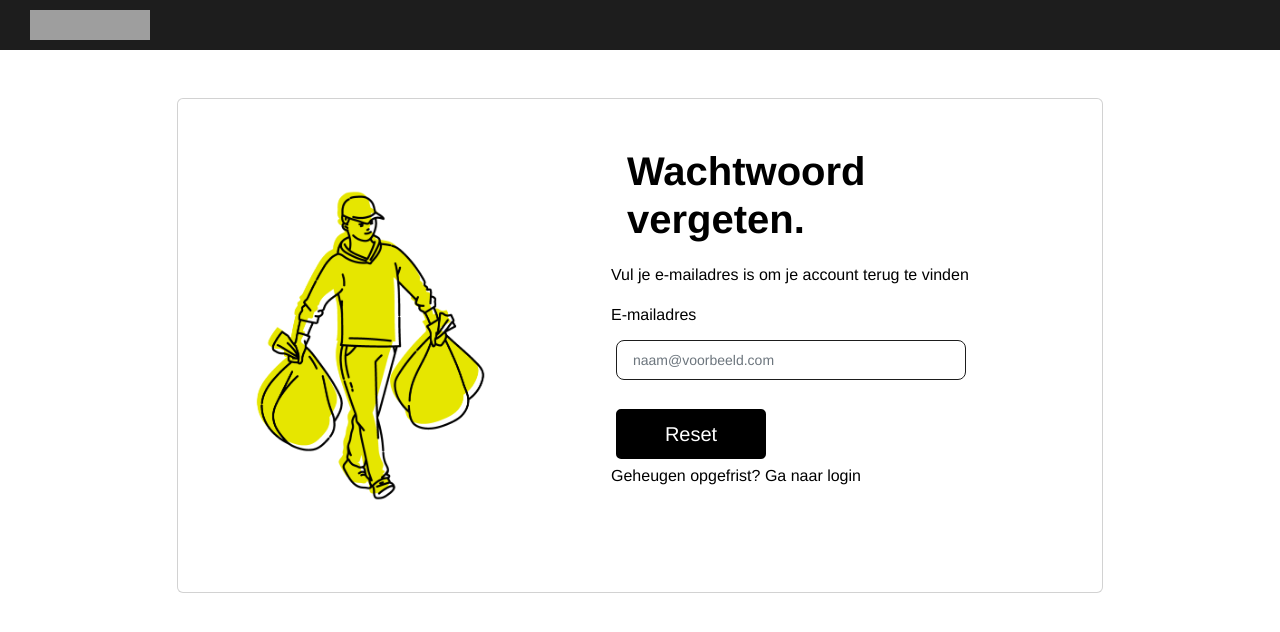
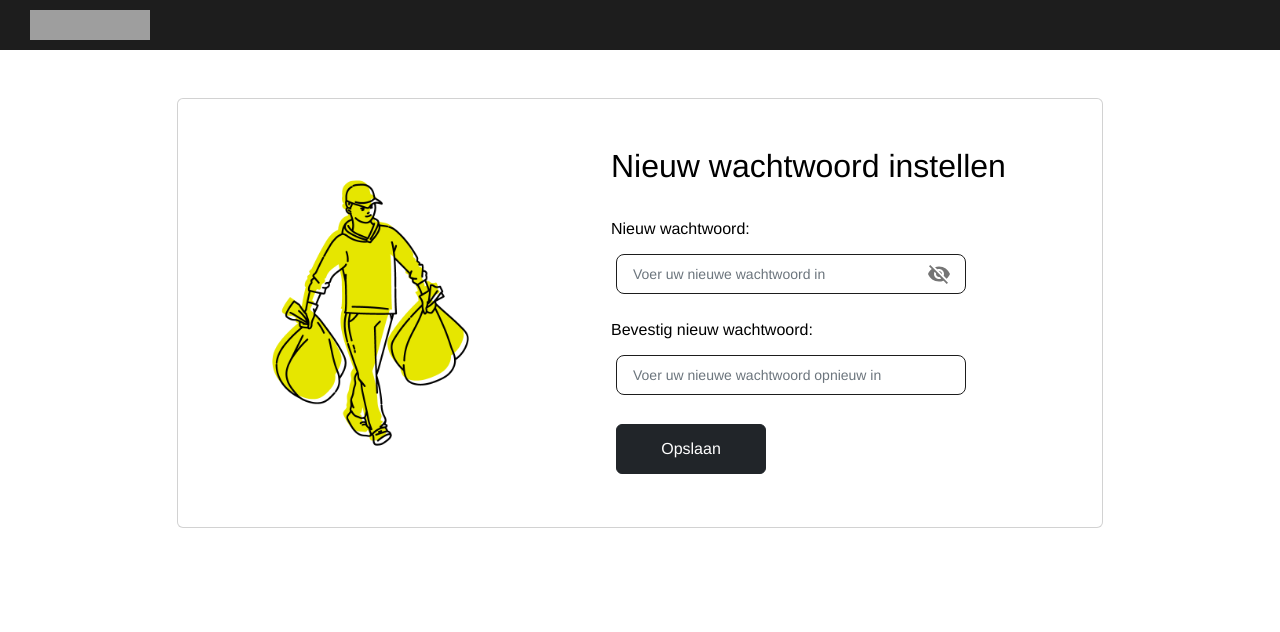
Before and after one commit to SELab-2/Dr-Trottoir-4, a Next.js app in the folder frontend/: page /reset-password in a window 1280 px wide. Shown: the top 632 px of the page. Built offline with nearby package versions, Linux system fonts and the light colour scheme; grey boxes are pictures that could not be loaded.

Commit message:
#341 added forgot password page

```diff
--- a/frontend/components/loginForm.tsx
+++ b/frontend/components/loginForm.tsx
@@ -89,7 +89,7 @@ function LoginForm() {
                 </button>
             </div>
 
-            <a className="small text-muted" href="/reset-password">
+            <a className="small text-muted" href="/forgot-password">
                 Wachtwoord vergeten?
             </a>
             <p className="mb-5 pb-lg-2">
--- a/frontend/pages/reset-password.tsx
+++ b/frontend/pages/reset-password.tsx
@@ -1,31 +1,53 @@
+import BaseHeader from "@/components/header/baseHeader";
+import React, {useState, useEffect} from "react";
 import {useRouter} from "next/router";
-import React, {FormEvent, useState} from "react";
-import BaseHeader from "@/components/header/baseHeader";
-import styles from "@/styles/Login.module.css";
+import Loading from "@/components/loading";
 import Image from "next/image";
 import filler_image from "@/public/filler_image.png";
-import reset from "@/lib/reset";
-import {Button} from "bootstrap";
+import styles from "@/styles/Login.module.css";
+import PasswordInput from "@/components/password/passwordInput";
+import {changePassword} from "@/lib/authentication";
+import {Button} from "react-bootstrap";
+import ErrorMessage from "@/components/errorMessage";
 
-export default function ResetPassword() {
+export default function ResetPasswordPage() {
     const router = useRouter();
-    const [email, setEmail] = useState<string>("");
+    const [newPassword1, setNewPassword1] = useState<string>("");
+    const [showPassword, setShowPassword] = useState<boolean>(false);
+    const [newPassword2, setNewPassword2] = useState<string>("");
+    const [formErrors, setFormErrors] = useState<boolean>(false);
+    const [errorMessage, setErrorMessage] = useState<string>("");
 
-    const handleSubmit = async (event: FormEvent) => {
-        event.preventDefault();
-        reset(email).then(
-            async (res) => {
-                if (res.status == 200) {
-                    alert("A password reset e-mail has been sent to the provided e-mail address");
-                    await router.push("/login");
-                }
-            },
-            (err) => {
-                console.error(err);
-            }
-        );
+    const handlePasswordVisibility = () => {
+        setShowPassword(!showPassword);
     };
 
+
+    const {token, uid} = router.query;
+
+
+    const handleSubmit = async () => {
+        if (newPassword1 !== newPassword2) {
+            setFormErrors(true);
+            setErrorMessage("De ingevoerde wachtwoorden komen niet overeen.");
+            return;
+        } else if (!newPassword1 || !newPassword2) {
+            setFormErrors(true);
+            setErrorMessage("Gelieve alle velden in te vullen");
+        } else {
+            try {
+                // const res = await changePassword({
+                //     old_password: currentPassword,
+                //     new_password1: newPassword1,
+                //     new_password2: newPassword2,
+                // });
+            } catch (error: any) {
+                console.error("An error occurred:", error.request.responseText);
+                setErrorMessage(error.request.responseText);
+                setFormErrors(true);
+            }
+        }
+    };
     return (
         <>
             <BaseHeader/>
@@ -35,38 +57,38 @@ export default function ResetPassword() {
                         <div className="card">
                             <div className="row g-0">
                                 <div className="col-md-6 col-lg-5 d-none d-md-block">
-                                    <Image src={filler_image} alt="My App Logo" className={styles.filler_image}/>
+                                    <Image
+                                        src={filler_image}
+                                        alt="My App Logo"
+                                        className={styles.filler_image}
+                                    />
                                 </div>
                                 <div className="col-md-6 col-lg-7 d-flex align-items-center">
                                     <div className="card-body p-4 p-lg-5 text-black">
-                                        <form>
-                                            <div className="d-flex align-items-center mb-3 pb-1">
-                                                <i className="fas fa-cubes fa-2x me-3"/>
-                                                <span className="h1 fw-bold mb-0">Wachtwoord vergeten.</span>
-                                            </div>
-
-                                            <p>Vul je e-mailadres is om je account terug te vinden</p>
-
-                                            <div className="form-outline mb-4">
-                                                <label className="form-label">E-mailadres</label>
-                                                <input
-                                                    type="email"
-                                                    className={`form-control form-control-lg ${styles.input}`}
-                                                    value={email}
-                                                    onChange={(e: React.ChangeEvent<HTMLInputElement>) =>
-                                                        setEmail(e.target.value)
-                                                    }
-                                                    required
-                                                    placeholder="naam@voorbeeld.com"
-                                                />
-                                            </div>
-                                            <button onClick={handleSubmit}>
-                                                Reset
-                                            </button>
-                                            <p className="mb-5 pb-lg-2">
-                                                Geheugen opgefrist? <a href="/login">Ga naar login</a>
-                                            </p>
-                                        </form>
+                                        <h2>Nieuw wachtwoord instellen</h2>
+                                        <br/>
+                                        <ErrorMessage formErrors={formErrors} errorMessage={errorMessage} onClose={setFormErrors} />
+                                        <PasswordInput
+                                            value={newPassword1}
+                                            setPassword={setNewPassword1}
+                                            handlePasswordVisibility={handlePasswordVisibility}
+                                            showPassword={showPassword}
+                                            label="Nieuw wachtwoord:"
+                                            placeholder="Voer uw nieuwe wachtwoord in"
+                                            showIconButton={true}
+                                        />
+                                        <PasswordInput
+                                            value={newPassword2}
+                                            setPassword={setNewPassword2}
+                                            handlePasswordVisibility={() => null}
+                                            showPassword={false}
+                                            label="Bevestig nieuw wachtwoord:"
+                                            placeholder="Voer uw nieuwe wachtwoord opnieuw in"
+                                            showIconButton={false}
+                                        />
+                                        <Button variant="primary" className="btn-dark" onClick={handleSubmit}>
+                                            Opslaan
+                                        </Button>
                                     </div>
                                 </div>
                             </div>
```
Also changed, not shown: frontend/components/password/resetPassword.tsx (added, +80 -0 lines), frontend/pages/forgot-password.tsx (added, +79 -0 lines).
